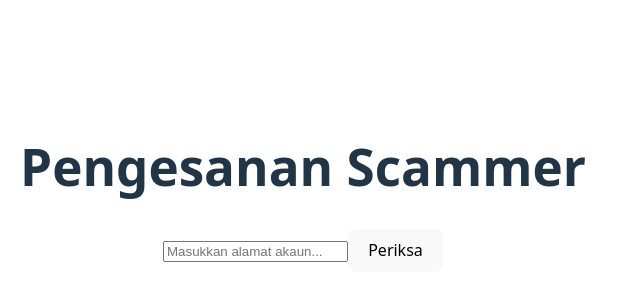
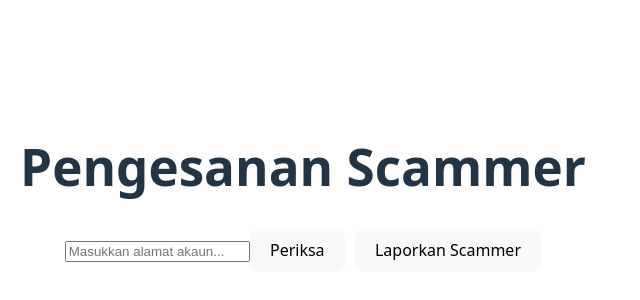
Before and after one commit to hantutido/scam-alert-web, a React (Vite) app: page / in a window 1280 px wide. Shown: the part 204-504 px from the top of the page, without its empty margins (0-640 px from the left). Built offline with nearby package versions, Linux system fonts and the light colour scheme.

Commit message:
Update App.jsx

```diff
--- a/src/App.jsx
+++ b/src/App.jsx
@@ -10,6 +10,7 @@ function App() {
   const [address, setAddress] = useState("");
   const [result, setResult] = useState("");
 
+  // Fungsi untuk mengecek apakah alamat scammer ada di database
   const checkScammer = async () => {
     const { data, error } = await supabase
       .from("scammers")
@@ -30,6 +31,20 @@ function App() {
     }
   };
 
+  // Fungsi untuk melaporkan scammer ke database
+  const reportScammer = async () => {
+    const { error } = await supabase
+      .from("scammers")
+      .insert([{ address, reported_at: new Date() }]);
+
+    if (error) {
+      console.error("Gagal melaporkan scammer:", error);
+      alert("Gagal melaporkan scammer.");
+    } else {
+      alert("✅ Scammer berhasil ditambahkan ke database!");
+    }
+  };
+
   return (
     <div style={{ textAlign: "center", padding: "20px" }}>
       <h1>Pengesanan Scammer</h1>
@@ -40,6 +55,9 @@ function App() {
         onChange={(e) => setAddress(e.target.value)}
       />
       <button onClick={checkScammer}>Periksa</button>
+      <button onClick={reportScammer} style={{ marginLeft: "10px" }}>
+        Laporkan Scammer
+      </button>
       <p>{result}</p>
     </div>
   );
```
